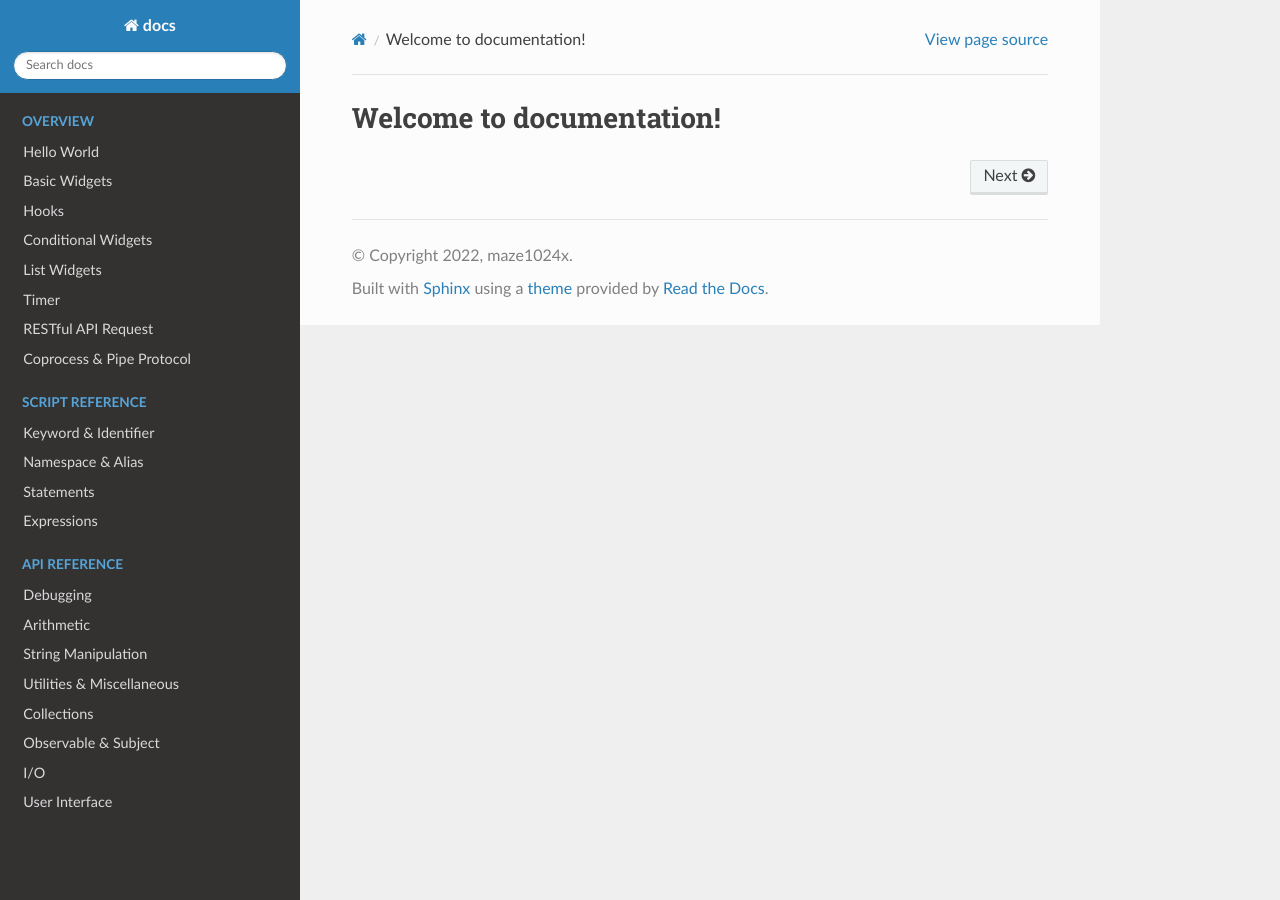
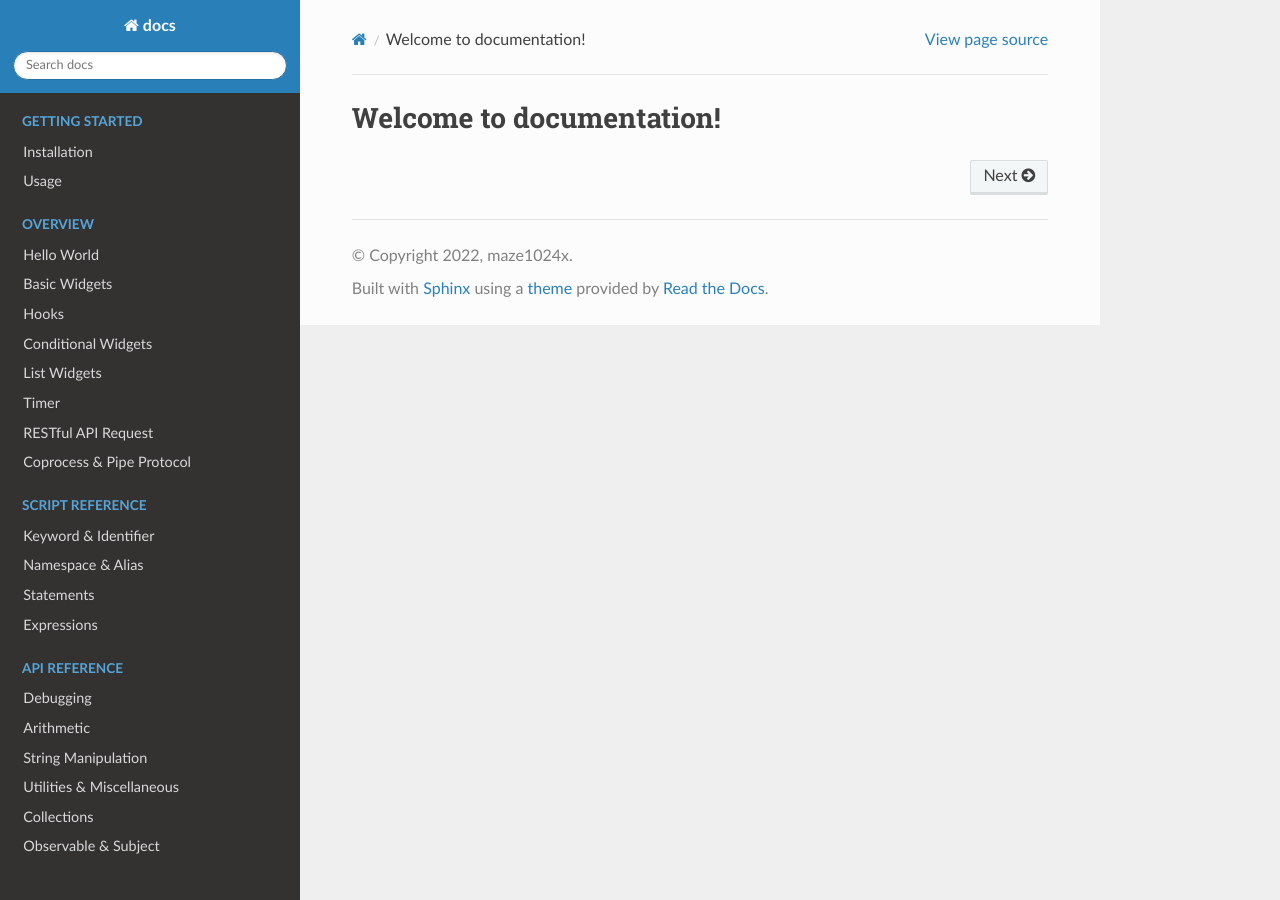
Before and after one commit to maze1024x/RxGui, a Sphinx documentation site: the page built from docs/source/index.rst, in a window 1280 px wide. Built offline with Sphinx 7.4.7 and the Read the Docs theme 2.0.0, drawn with Linux system fonts in a browser that asks for light colours.

Commit message:
docs: add start part

```diff
--- a/docs/source/index.rst
+++ b/docs/source/index.rst
@@ -1,5 +1,13 @@
 Welcome to documentation!
 ================================
+
+.. toctree::
+   :maxdepth: 2
+   :hidden:
+   :caption: Getting Started
+
+   start/install
+   start/use
 
 .. toctree::
    :maxdepth: 2
--- /dev/null
+++ b/docs/source/start/install.rst
@@ -0,0 +1,4 @@
+Installation
+++++++++++++
+
+TODO
--- /dev/null
+++ b/docs/source/start/use.rst
@@ -0,0 +1,4 @@
+Usage
++++++
+
+TODO
```
